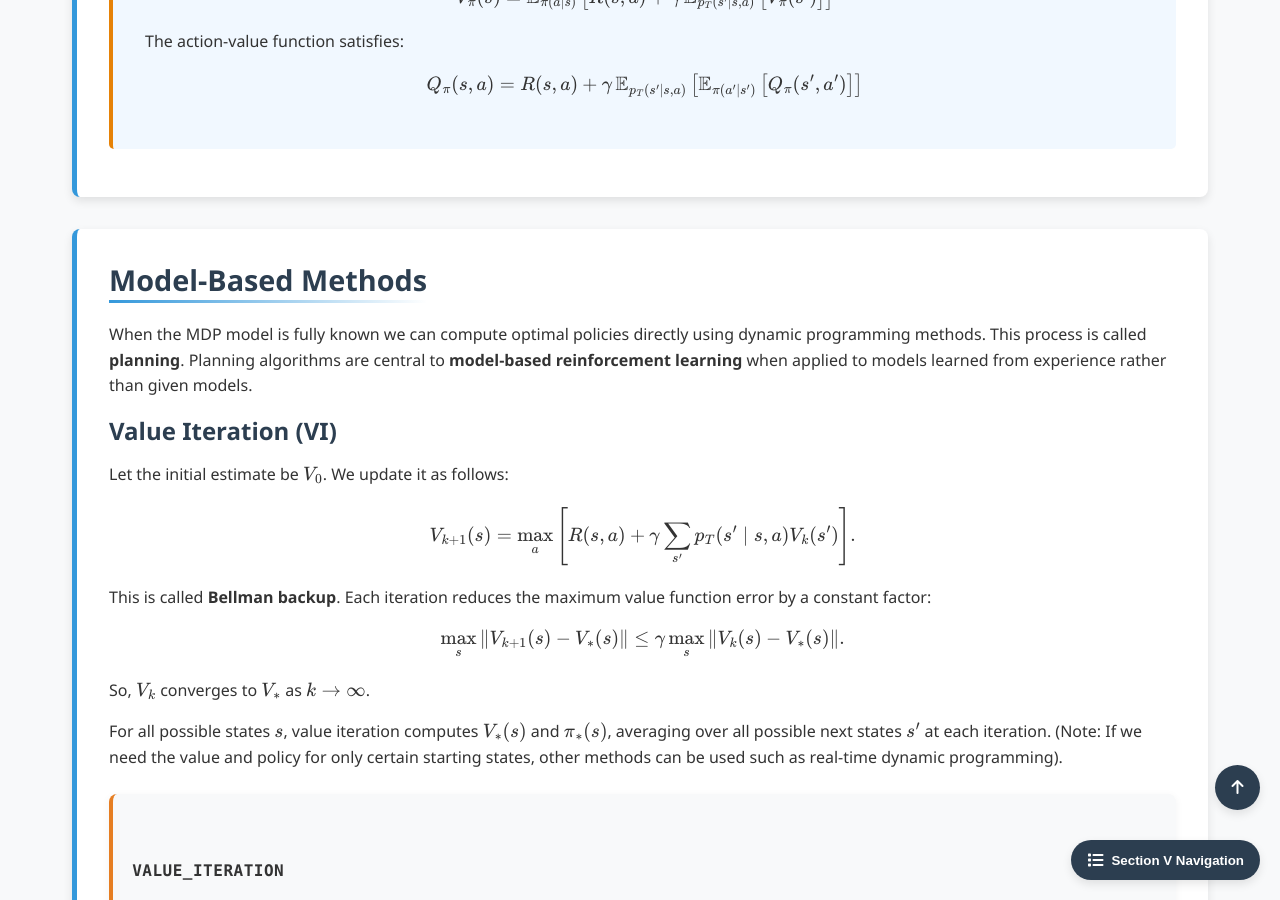
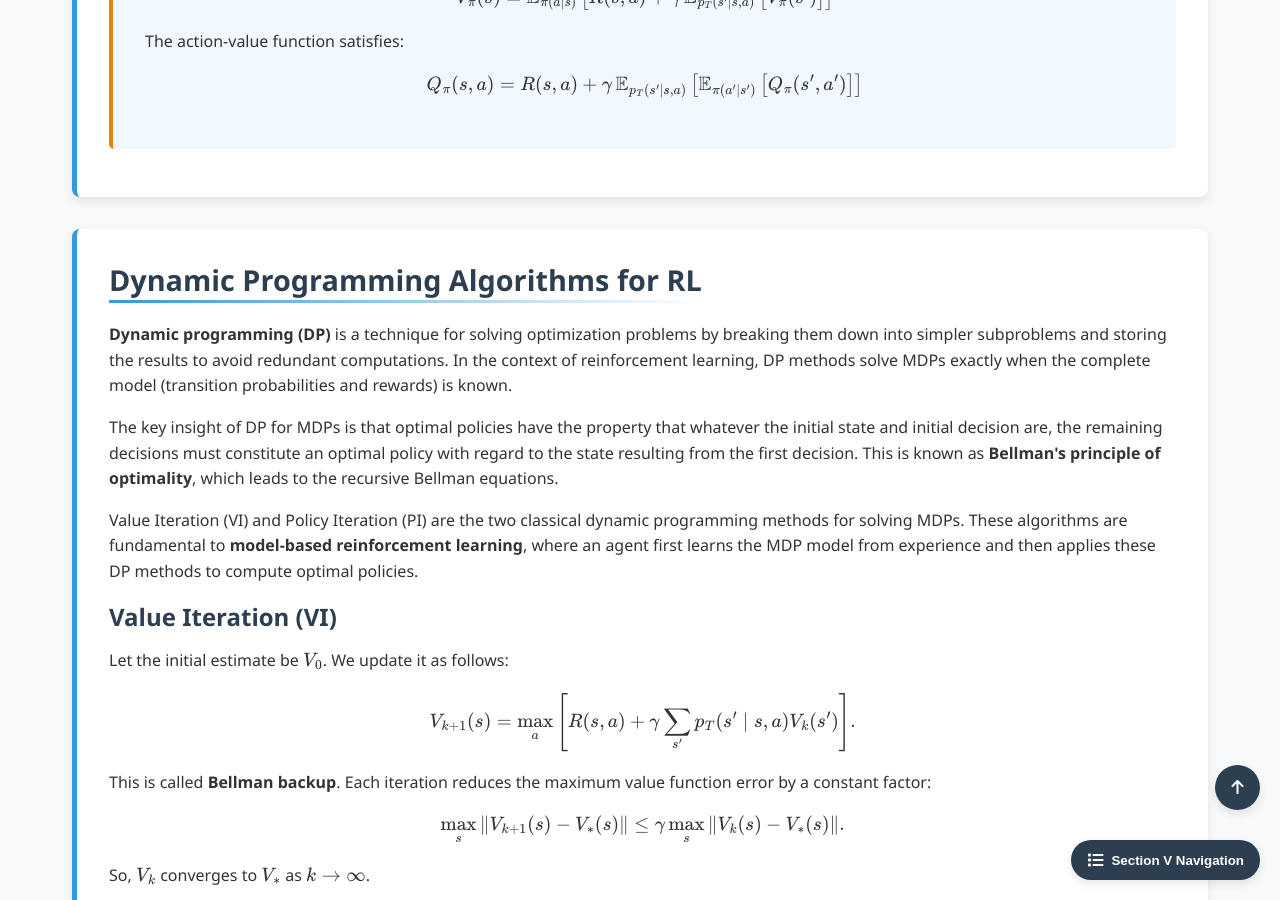
Before and after one commit to Yusukey01/yusukey01.github.io, a Jekyll site: the page built from Mathematics/Machine_learning/intro_RL.html, in a window 1280 px wide and 900 px high, scrolled down 6203 px. Built offline with Jekyll 4.4.1, drawn with Linux system fonts in a browser that asks for light colours; some of the changed text lies outside the part shown.

Commit message:
update RL section

```diff
--- a/Mathematics/Machine_learning/intro_RL.html
+++ b/Mathematics/Machine_learning/intro_RL.html
@@ -130,7 +130,7 @@ uses_python: false
             <a href="#taxonomy">Classification of RL Algorithms</a>
             <a href="#mdp">Markov Decision Process</a>
             <a href="#value-functions">Value Functions & Bellman Equations</a>
-            <a href="#model-based">Model-Based Methods</a>
+            <a href="#DP">Dynamic Programming Algorithms for RL</a>
             <a href="#model-free">Model-Free Methods</a>
             <a href="#exploration">Exploration vs. Exploitation</a>
         </div>
@@ -206,11 +206,11 @@ uses_python: false
                 </p>
 
                 <p>
-                    Once learned, the agent uses <strong>planning</strong> algorithms to compute an optimal policy \(\pi_*\). Classical planning
-                    methods include value iteration and policy iteration. The main advantage is <strong>sample efficiency</strong> - the agent
-                    can simulate many trajectories using the learned model without additional environment interaction. However, model learning
-                    introduces <strong>model bias</strong>: if the learned model is inaccurate, the agent may perform well in simulation but poorly
-                    in the real environment.
+                    Once learned, the agent uses <strong>planning</strong> algorithms to compute an optimal policy \(\pi_*\).
+                    Classical planning is based on dynamic programming such as <strong>value iteration(VI)</strong> and <strong>policy iteration(PI)</strong>.
+                    The main advantage is <strong>sample efficiency</strong> - the agent can simulate many trajectories using the learned model without additional
+                    environment interaction. However, model learning introduces <strong>model bias</strong>: if the learned model is inaccurate, the agent
+                    may perform well in simulation but poorly in the real environment.
                 </p>
 
                 <p>
@@ -458,13 +458,25 @@ uses_python: false
                 </p>
             </section>
 
-            <section id="model-based" class="section-content">
-                <h2>Model-Based Methods</h2>
+            <section id="DP" class="section-content">
+                <h2>Dynamic Programming Algorithms for RL</h2>
 
                 <p>
-                    When the MDP model is fully known we can compute optimal policies directly using dynamic programming methods.
-                    This process is called <strong>planning</strong>. Planning algorithms are central to <strong>model-based reinforcement learning</strong> when applied
-                    to models learned from experience rather than given models.
+                    <strong>Dynamic programming (DP)</strong> is a technique for solving optimization problems by breaking them down into
+                    simpler subproblems and storing the results to avoid redundant computations. In the context of reinforcement learning, DP methods
+                    solve MDPs exactly when the complete model (transition probabilities and rewards) is known.
+                </p>
+
+                <p>
+                    The key insight of DP for MDPs is that optimal policies have the property that whatever the initial state and initial decision are,
+                    the remaining decisions must constitute an optimal policy with regard to the state resulting from the first decision.
+                    This is known as <strong>Bellman's principle of optimality</strong>, which leads to the recursive Bellman equations.
+                </p>
+
+                <p>
+                    Value Iteration (VI) and Policy Iteration (PI) are the two classical dynamic programming methods for solving MDPs.
+                    These algorithms are fundamental to <strong>model-based reinforcement learning</strong>, where an agent first learns the MDP model
+                    from experience and then applies these DP methods to compute optimal policies.
                 </p>
 
                 <h3>Value Iteration (VI)</h3>
```
